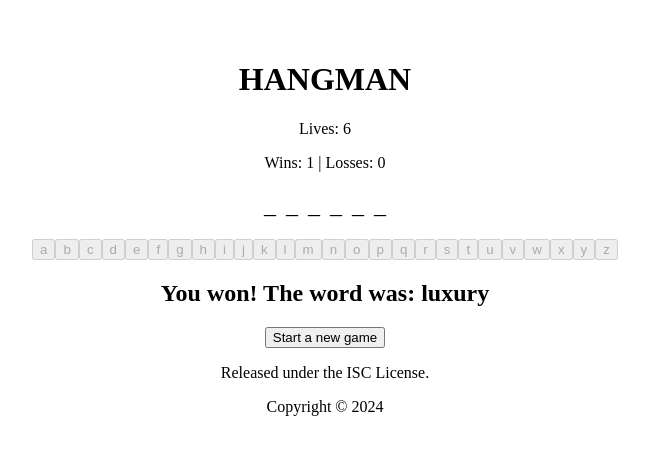
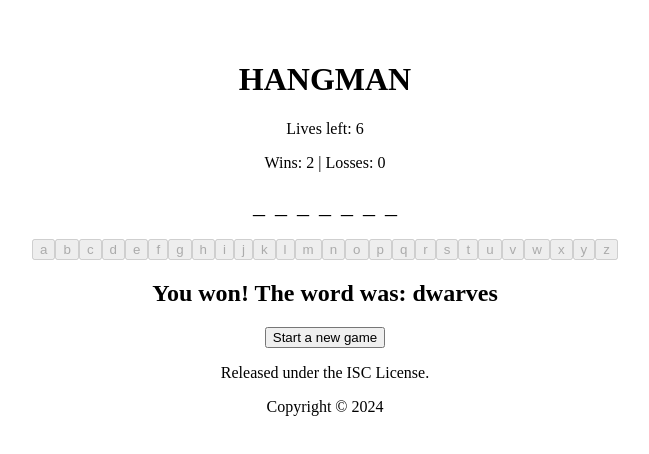
Before and after one commit to pizzaandpast4/project-kartuves-react, a React (Vite) app: page / in a window 1280 px wide. Shown: the top 454 px of the page, without its empty margins (315-964 px from the left). Built offline with nearby package versions, Linux system fonts and the light colour scheme.

Commit message:
randomword fix

```diff
--- a/src/App.jsx
+++ b/src/App.jsx
@@ -31,14 +31,12 @@ useEffect(() => {
 }, [wrongGuesses, guessedLetters, word, lives]);
 
   const startNewGame = () => {
-    setWord(randomWord);
+    setWord(randomWord());
     setGuessedLetters([]);
     setWrongGuesses(0);
     setGameOver(false);
     setGameWon(false);
     setLives(6);
-    setWins(0);
-    setLosses(0);
   }
 
   const handleGuess = (letter) => {
@@ -114,7 +112,7 @@ useEffect(() => {
       <main>
 
         <div>
-          <p>Lives: {lives - wrongGuesses}</p>
+          <p>Lives left: {lives - wrongGuesses}</p>
           <p>{wrongGuesses > 0 && `Lives lost: ${wrongGuesses}`}</p>
           <p>Wins: {wins} | Losses: {losses}</p>
       </div>
--- a/src/components/footer/Footer.jsx
+++ b/src/components/footer/Footer.jsx
@@ -2,7 +2,7 @@ import './Footer.css';
 
 export function Footer() {
     return (
-        <footer className="bottomText">
+        <footer>
             <p>Released under the ISC License.</p>
             <p>Copyright &copy; 2024</p>
         </footer>
```
